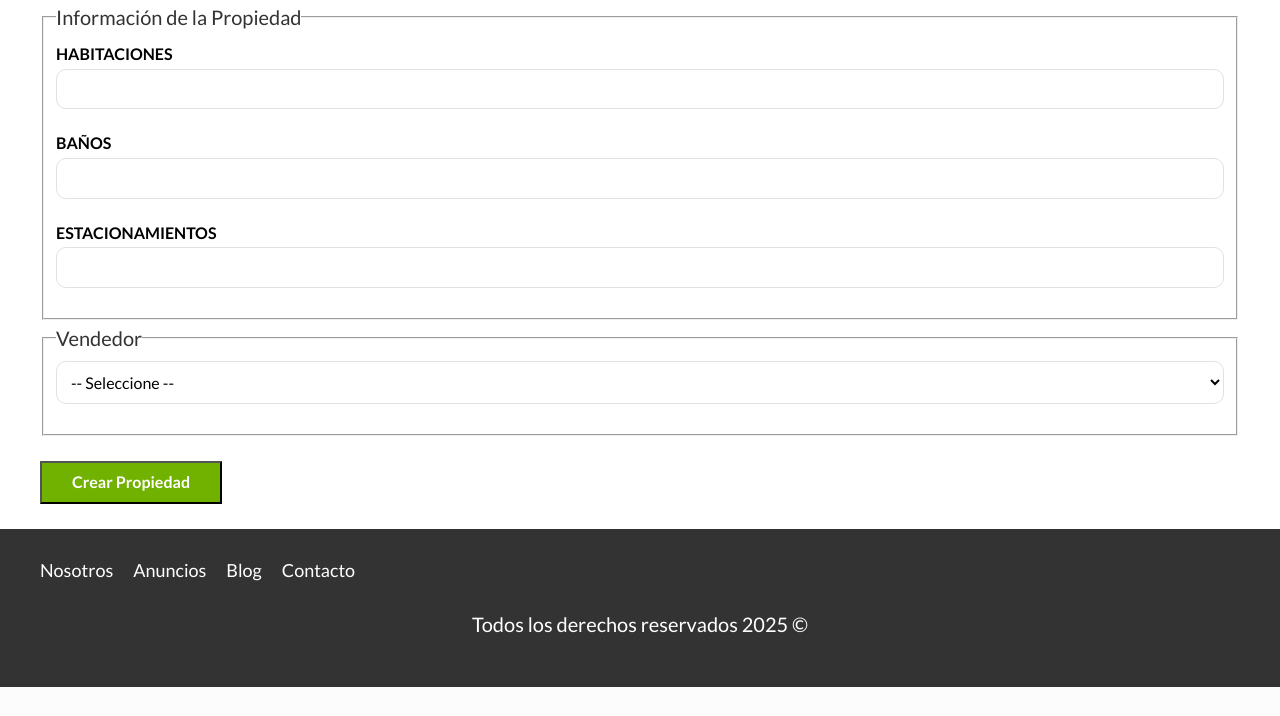
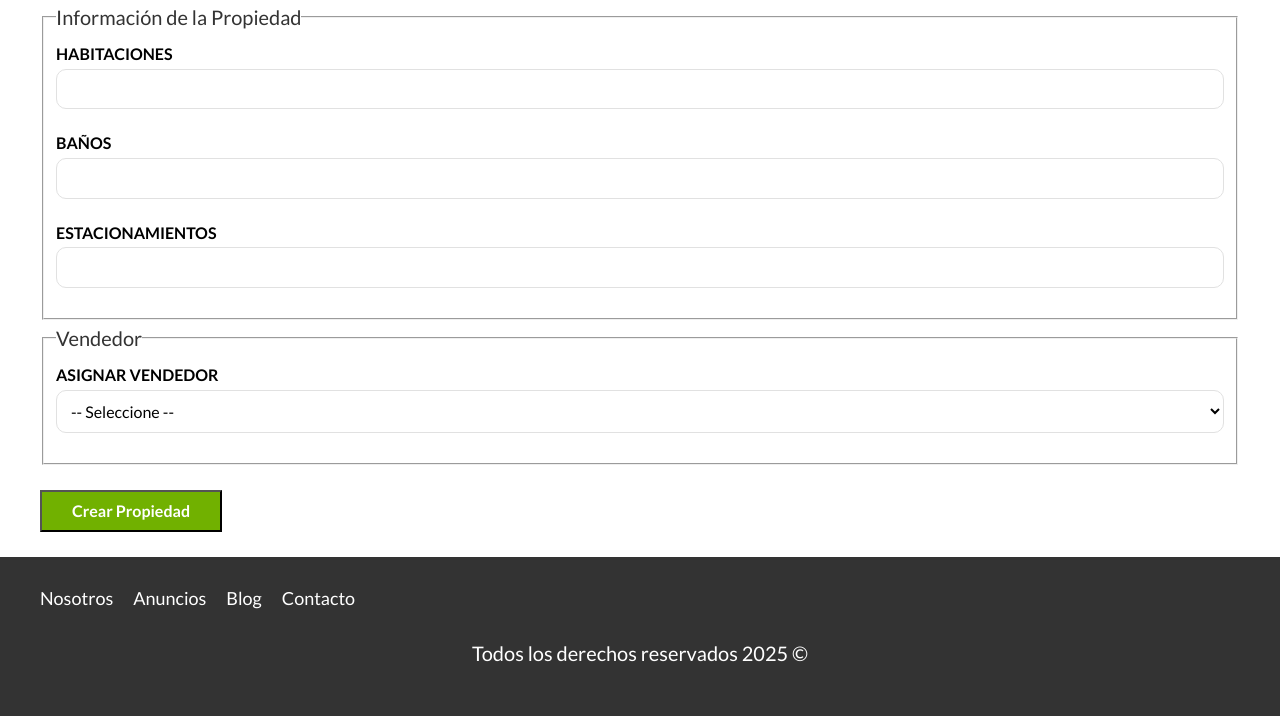
Before and after one commit to mateooo07/bienes-raices, a PHP site: page /admin/propiedades/crear.php in a window 1280 px wide. Shown: the part 922-1638 px from the top of the page. Before the commit the page ends 1609 px from the top, so only its background shows below. Run offline with PHP 8.4, Linux system fonts and the light colour scheme; the visitor is signed in with stand-in values (Sample User, id 1); data that the repository does not hold is empty; style sheets or scripts are compiled from the project's sources; some libraries are stand-ins or nearby versions.

Commit message:
feat: agregue logica para obtener todos los vendedores desde la bbdd usando POO

```diff
--- a/admin/propiedades/crear.php
+++ b/admin/propiedades/crear.php
@@ -2,17 +2,18 @@
 require "../../includes/app.php";
 
 use App\Propiedad;
+use App\Vendedor;
 use Intervention\Image\Drivers\Gd\Driver;
 use Intervention\Image\ImageManager as Image;
 
 estaAutenticado();
 
-$errores = [];
-
-$consultaVendedores = "SELECT * FROM vendedores";
-$resultadoVendedores = mysqli_query($db, $consultaVendedores);
 
 $propiedad = new Propiedad();
+
+$vendedores = Vendedor::all();
+
+$errores = Propiedad::getErrores();
 
 if ($_SERVER["REQUEST_METHOD"] === "POST") {
 
--- a/classes/Vendedor.php
+++ b/classes/Vendedor.php
@@ -3,7 +3,7 @@
 namespace App;
 
 class Vendedor extends ActiveRecord{
-    protected string $tabla = "vendedores";
+    protected static $tabla = "vendedores";
     protected static $columnas_DB = ["id", "nombre", "apellido", "telefono"];
 
     public $id;
--- a/includes/templates/formulario_propiedades.php
+++ b/includes/templates/formulario_propiedades.php
@@ -38,14 +38,13 @@
 
         <fieldset>
             <legend>Vendedor</legend>
-
-            <select name="propiedad[vendedores_id]">
-                <option value="" disabled <?php echo empty($propiedad->vendedores_id) ? 'selected' : ''; ?>>-- Seleccione --</option>
-                <?php while ($vendedor = mysqli_fetch_assoc($resultadoVendedores)): ?>
-                    <option value="<?php echo $vendedor['id']; ?>"
-                        <?php echo $propiedad->vendedores_id == $vendedor['id'] ? 'selected' : ''; ?>>
-                        <?php echo $vendedor['nombre'] . ' ' . $vendedor['apellido']; ?>
-                    </option>
-                <?php endwhile; ?>
+            <label for="vendedor">Asignar vendedor</label>
+            <select name="propiedad[vendedores_id]" id="vendedor">
+                <option selected value="" disabled>-- Seleccione --</option>
+                <?php foreach($vendedores as $vendedor): ?>
+                    <option
+                        <?php echo $propiedad['vendedores_id'] === $vendedor['id'] ? "selected" : ""; ?>
+                        value="<?php echo htmlspecialchars($vendedor->id, ENT_QUOTES)?>"><?php echo htmlspecialchars($vendedor->nombre . " " .  $vendedor->apellido, ENT_QUOTES); ?></option>
+                <?php endforeach; ?>
             </select>
         </fieldset>
```
